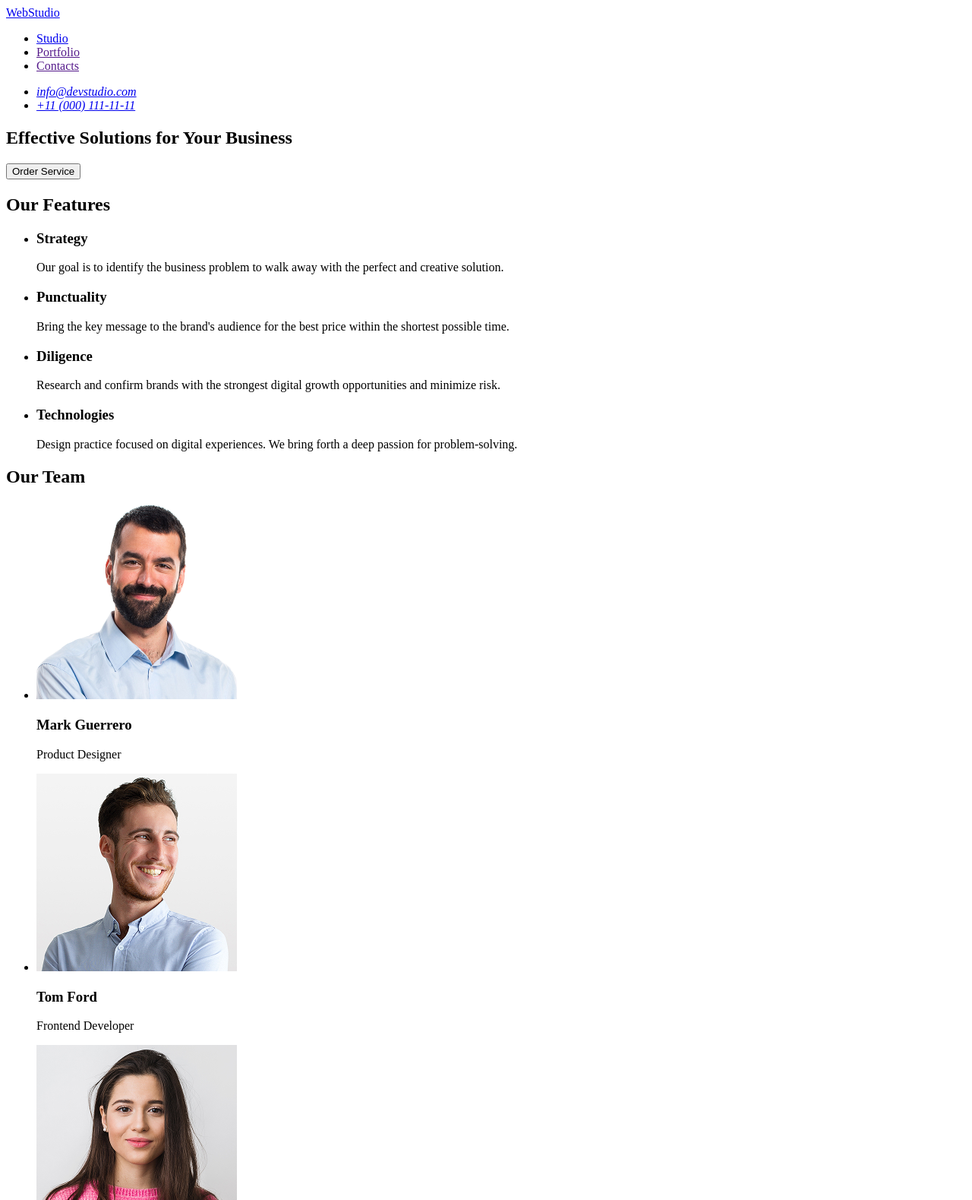
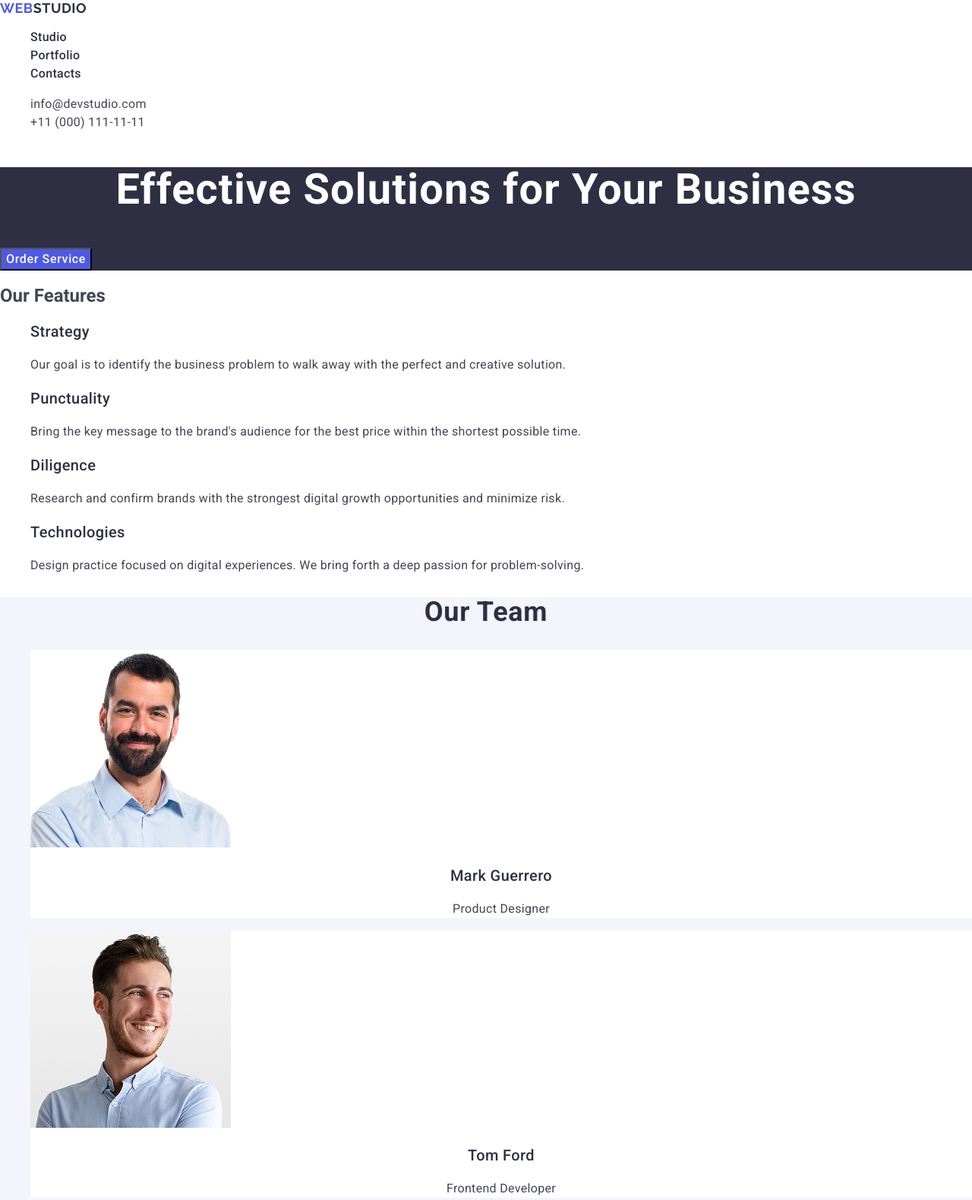
Before and after one commit to kudrian/goit-markup-hw-02, a plain HTML site: page index.html in a window 1280 px wide. Shown: the top 1579 px of the page at 76% size. Drawn offline with nearby package versions, Linux system fonts and the light colour scheme.

Commit message:
style sections

```diff
--- a/css/styles.css
+++ b/css/styles.css
@@ -0,0 +1,174 @@
+body {
+  font-family: "Roboto", sans-serif;
+  color: #434455;
+  background-color: #ffffff;
+}
+
+ul,
+ol {
+  list-style-type: none;
+}
+
+a {
+  text-decoration: none;
+}
+
+.logo {
+  font-family: "Raleway", sans-serif;
+  font-weight: 700;
+  font-size: 18px;
+  line-height: 1.17;
+  letter-spacing: 0.03em;
+  text-transform: uppercase;
+  color: #4d5ae5;
+}
+
+.header-logo .logo-part {
+  color: #2e2f42;
+}
+
+.nav-link {
+  font-weight: 500;
+  font-size: 16px;
+  line-height: 1.5;
+  letter-spacing: 0.02em;
+  color: #2e2f42;
+}
+
+.nav-link:hover,
+.nav-link:focus {
+  color: #404bbf;
+}
+
+.contacts {
+  font-style: normal;
+}
+.contacts-link {
+  font-size: 16px;
+  line-height: 1.5;
+  letter-spacing: 0.02em;
+  color: #434455;
+}
+
+.contacts-link:hover,
+.contacts-link:focus {
+  color: #404bbf;
+}
+
+.hero {
+  background-color: #2e2f42;
+}
+.hero-header {
+  font-size: 56px;
+  line-height: 1.07;
+  letter-spacing: 0.02em;
+  text-align: center;
+  color: #fff;
+}
+.hero-btn {
+  font-weight: 500;
+  font-size: 16px;
+  line-height: 1.5;
+  letter-spacing: 0.04em;
+  color: #fff;
+  background-color: #4d5ae5;
+  cursor: pointer;
+}
+
+.hero-btn:hover,
+.hero-btn:focus {
+  background: #404bbf;
+}
+
+.features {
+  background-color: #ffffff;
+}
+
+.features-header {
+  font-weight: 500;
+  font-size: 20px;
+  line-height: 1.2;
+  letter-spacing: 0.02em;
+  color: #2e2f42;
+}
+
+.features-description {
+  font-weight: 400;
+  font-size: 16px;
+  line-height: 1.5;
+  letter-spacing: 0.02em;
+  color: #434455;
+}
+.team {
+  background-color: #f4f4fd;
+}
+
+.team-header {
+  font-size: 36px;
+  line-height: 1.11;
+  letter-spacing: 0.02em;
+  text-align: center;
+  color: #2e2f42;
+}
+
+.team-background {
+  background-color: #fff;
+}
+
+.team-name {
+  font-weight: 500;
+  font-size: 20px;
+  line-height: 1.2;
+  letter-spacing: 0.02em;
+  text-align: center;
+  color: #2e2f42;
+}
+
+.team-position {
+  font-size: 16px;
+  line-height: 1.5;
+  letter-spacing: 0.02em;
+  text-align: center;
+  color: #434455;
+}
+
+.portfolio {
+  background-color: #fff;
+}
+
+.portfolio-header {
+  font-size: 36px;
+  line-height: 1.11;
+  letter-spacing: 0.02em;
+  text-align: center;
+  color: #2e2f42;
+}
+
+.portfolio-card-name {
+  font-weight: 500;
+  font-size: 20px;
+  line-height: 1.2;
+  letter-spacing: 0.02em;
+  color: #2e2f42;
+}
+
+.portfolio-card-content {
+  font-size: 16px;
+  line-height: 1.5;
+  letter-spacing: 0.02em;
+  color: #434455;
+}
+
+.page-footer {
+  background-color: #2e2f42;
+}
+.footer-logo .footer-logo-part {
+  color: #f4f4fd;
+}
+
+.footer-content {
+  font-size: 16px;
+  line-height: 1.5;
+  letter-spacing: 0.02em;
+  color: #f4f4fd;
+}
--- a/index.html
+++ b/index.html
@@ -1,65 +1,75 @@
 <!DOCTYPE html>
 <html lang="en">
-  <link>
     <meta charset="UTF-8" />
     <meta
       name="description"
       content="Professional web studio offering modern website design, development, and digital solutions."
     />
+
     <title>Web Studio</title>
+
+    <link rel="stylesheet" href="https://cdnjs.cloudflare.com/ajax/libs/modern-normalize/3.0.1/modern-normalize.min.css" integrity="sha512-q6WgHqiHlKyOqslT/lgBgodhd03Wp4BEqKeW6nNtlOY4quzyG3VoQKFrieaCeSnuVseNKRGpGeDU3qPmabCANg==" crossorigin="anonymous" referrerpolicy="no-referrer" />
+
+    <link rel="preconnect" href="https://fonts.googleapis.com">
+<link rel="preconnect" href="https://fonts.gstatic.com" crossorigin>
+<link href="https://fonts.googleapis.com/css2?family=Raleway:wght@700&family=Roboto:wght@100..900&display=swap" rel="stylesheet">
+
+
     <link rel="stylesheet" href="./css/styles.css"/>
+
+
   </head>
   <body>
-    <header>
-      <nav>
-        <a href="./index.html">WebStudio</a>
-        <ul>
-          <li><a href="./index.html">Studio</a></li>
-          <li><a href="">Portfolio</a></li>
-          <li><a href="">Contacts</a></li>
+    <header class="page-header">
+      <nav class="header-nav">
+        <a class="logo header-logo" href="./index.html">Web<span class="logo-part">Studio</span></a>
+        <ul class="nav-list">
+          <li class="nav-item"><a class="nav-link" href="./index.html">Studio</a></li>
+          <li class="nav-item"><a class="nav-link" href="">Portfolio</a></li>
+          <li class="nav-item"><a class="nav-link" href="">Contacts</a></li>
         </ul>
       </nav>
-      <address>
-        <ul>
-          <li><a href="mailto:info@devstudio.com">info@devstudio.com</a></li>
-          <li><a href="tel:+110001111111">+11 (000) 111-11-11</a></li>
+      <address class="contacts">
+        <ul class="contacts-list">
+          <li class="contacts-item"><a class="contacts-link" href="mailto:info@devstudio.com">info@devstudio.com</a></li>
+          <li class="contacts-item"><a class="contacts-link" href="tel:+110001111111">+11 (000) 111-11-11</a></li>
         </ul>
       </address>
     </header>
 
     <main>
-      <section>
-        <h1>Effective Solutions for Your Business</h1>
-        <button type="button">Order Service</button>
+      <section class="hero">
+        <h1 class="hero-header">Effective Solutions for Your Business</h1>
+        <button class="hero-btn" type="button">Order Service</button>
       </section>
 
-      <section>
+      <section class="features">
         <h2>Our Features</h2>
-        <ul>
-          <li>
-            <h3>Strategy</h3>
-            <p>
+        <ul class="features-list">
+          <li class="features-item">
+            <h3 class="features-header">Strategy</h3>
+            <p class="features-description">
               Our goal is to identify the business problem to walk away with the
               perfect and creative solution.
             </p>
           </li>
-          <li>
-            <h3>Punctuality</h3>
-            <p>
+          <li class="features-item">
+            <h3 class="features-header">Punctuality</h3>
+            <p class="features-description">
               Bring the key message to the brand's audience for the best price
               within the shortest possible time.
             </p>
           </li>
-          <li>
-            <h3>Diligence</h3>
-            <p>
+          <li class="features-item">
+            <h3 class="features-header">Diligence</h3>
+            <p class="features-description">
               Research and confirm brands with the strongest digital growth
               opportunities and minimize risk.
             </p>
           </li>
-          <li>
-            <h3>Technologies</h3>
-            <p>
+          <li class="features-item">
+            <h3 class="features-header">Technologies</h3>
+            <p class="features-description">
               Design practice focused on digital experiences. We bring forth a
               deep passion for problem-solving.
             </p>
@@ -67,64 +77,72 @@
         </ul>
       </section>
 
-      <section>
-        <h2>Our Team</h2>
-        <ul>
-          <li>
-            <img
+      <section class="team">
+        <h2 class="team-header">Our Team</h2>
+        <ul class="team-list">
+          <li class="team-item">
+            <div class="team-background">
+              <img
               src="./images/mark.jpg"
               alt="Mark Guerrero Product Designer"
               width="264"
               height="260"
             />
-            <h3>Mark Guerrero</h3>
-            <p>Product Designer</p>
+            <h3 class="team-name">Mark Guerrero</h3>
+            <p class="team-position">Product Designer</p>
+            </div>
           </li>
-          <li>
+          <li class="team-item">
+            <div class="team-background">
             <img
               src="./images/tom.jpg"
               alt="Tom Ford Frontend Developer"
               width="264"
               height="260"
             />
-            <h3>Tom Ford</h3>
-            <p>Frontend Developer</p>
+            <h3 class="team-name">Tom Ford</h3>
+            <p class="team-position">Frontend Developer</p>
+            </div>
           </li>
-          <li>
+          <li class="team-item">
+            <div class="team-background">
             <img
               src="./images/camila.jpg"
               alt="Camila Garcia Marketing"
               width="264"
               height="260"
             />
-            <h3>Camila Garcia</h3>
-            <p>Marketing</p>
+            <h3 class="team-name">Camila Garcia</h3>
+            <p class="team-position">Marketing</p>
+            </div>
           </li>
-          <li>
+          <li class="team-item">
+            <div class="team-background">
             <img
               src="./images/daniel.jpg"
               alt="Daniel Wilson UI Designer"
               width="264"
               height="260"
             />
-            <h3>Daniel Wilson</h3>
-            <p>UI Designer</p>
+            <h3 class="team-name">Daniel Wilson</h3>
+            <p class="team-position">UI Designer</p>
+            </div>
           </li>
         </ul>
       </section>
 
-      <section>
-        <h2>Our Portfolio</h2>
-        <ul>
-          <li>
+      <section class="portfolio">
+        <h2 class="portfolio-header">Our Portfolio</h2>
+        <ul class="portfolio-list">
+          <li class="portfolio-item">
             <img
               src="./images/bank-app.jpg"
               alt="Banking app"
               width="360"
               height="300"
             />
-            <h3>Banking App</h3>
-            <p>App</p>
+            <h3 class="portfolio-card-name">Banking App</h3>
+            <p class="portfolio-card-content">App</p>
           </li>
           <li>
             <img
@@ -133,8 +151,8 @@
               width="360"
               height="300"
             />
-            <h3>Cashless Payment</h3>
-            <p>Marketing</p>
+            <h3 class="portfolio-card-name">Cashless Payment</h3>
+            <p class="portfolio-card-content">Marketing</p>
           </li>
           <li>
             <img
@@ -143,8 +161,8 @@
               width="360"
               height="300"
             />
-            <h3>Meditation App</h3>
-            <p>App</p>
+            <h3 class="portfolio-card-name">Meditation App</h3>
+            <p class="portfolio-card-content">App</p>
           </li>
           <li>
             <img
@@ -153,8 +171,8 @@
               width="360"
               height="300"
             />
-            <h3>Taxi Service</h3>
-            <p>Marketing</p>
+            <h3 class="portfolio-card-name">Taxi Service</h3>
+            <p class="portfolio-card-content">Marketing</p>
           </li>
           <li>
             <img
@@ -163,8 +181,8 @@
               width="360"
               height="300"
             />
-            <h3>Screen Illustrations</h3>
-            <p>Design</p>
+            <h3 class="portfolio-card-name">Screen Illustrations</h3>
+            <p class="portfolio-card-content">Design</p>
           </li>
           <li>
             <img
@@ -173,15 +191,17 @@
               width="360"
               height="300"
             />
-            <h3>Online Courses</h3>
-            <p>Marketing</p>
+            <h3 class="portfolio-card-name">Online Courses</h3>
+            <p class="portfolio-card-content">Marketing</p>
           </li>
         </ul>
       </section>
     </main>
-    <footer>
-      <a href="./index.html">WebStudio</a>
-      <p>
+
+
+    <footer class="page-footer">
+      <a class="logo footer-logo" href="./index.html">Web<span class="footer-logo-part">Studio</span></a>
+      <p class="footer-content">
         Increase the flow of customers and sales for your business with digital
         marketing & growth solutions.
       </p>
```
